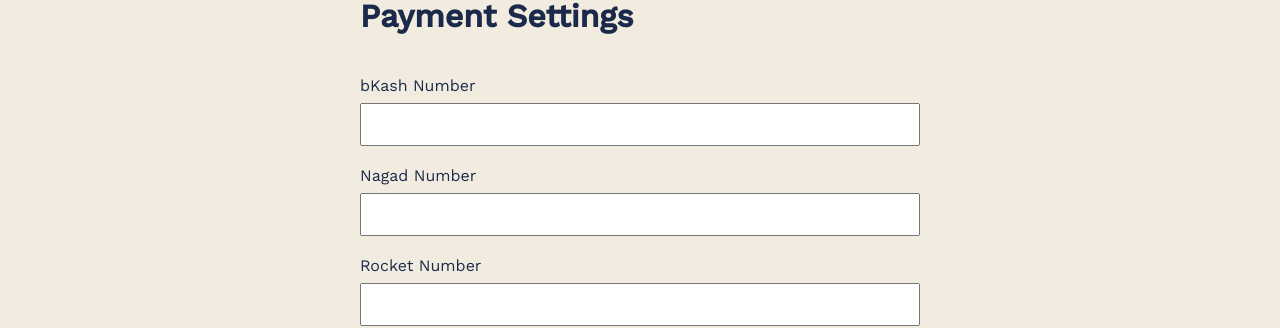
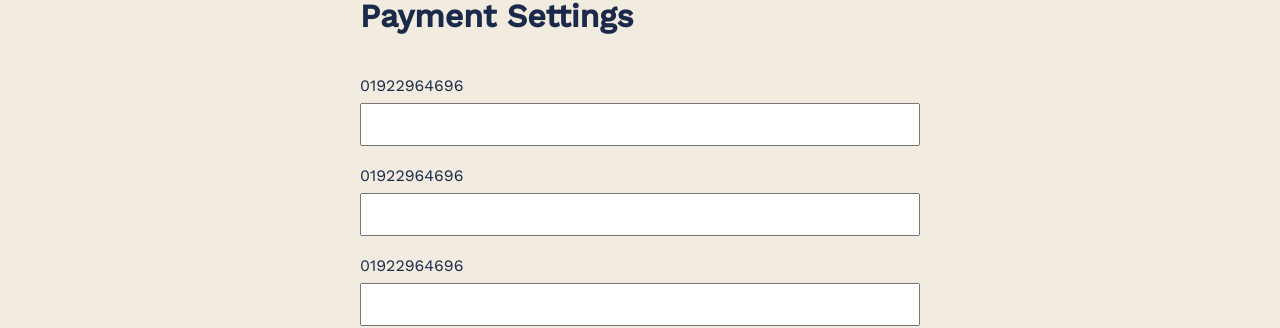
Before and after one commit to aminul-islam-be/techUniverse-, a Next.js app: page /admin/settings in a window 1280 px wide. Shown: the part 185-513 px from the top of the page. Built offline with nearby package versions, Linux system fonts and the light colour scheme; no server answers.

Commit message:
Update payment method labels with sample numbers
Updated labels for bKash, Nagad, and Rocket numbers to display a sample number.

```diff
--- a/app/admin/settings/page.js
+++ b/app/admin/settings/page.js
@@ -42,7 +42,7 @@
 
       <br />
 
-      <label>bKash Number</label>
+      <label>01922964696</label>
 
       <input
         value={bkash}
@@ -55,7 +55,7 @@
         }}
       />
 
-      <label>Nagad Number</label>
+      <label>01922964696</label>
 
       <input
         value={nagad}
@@ -68,7 +68,7 @@
         }}
       />
 
-      <label>Rocket Number</label>
+      <label>01922964696</label>
 
       <input
         value={rocket}
```
